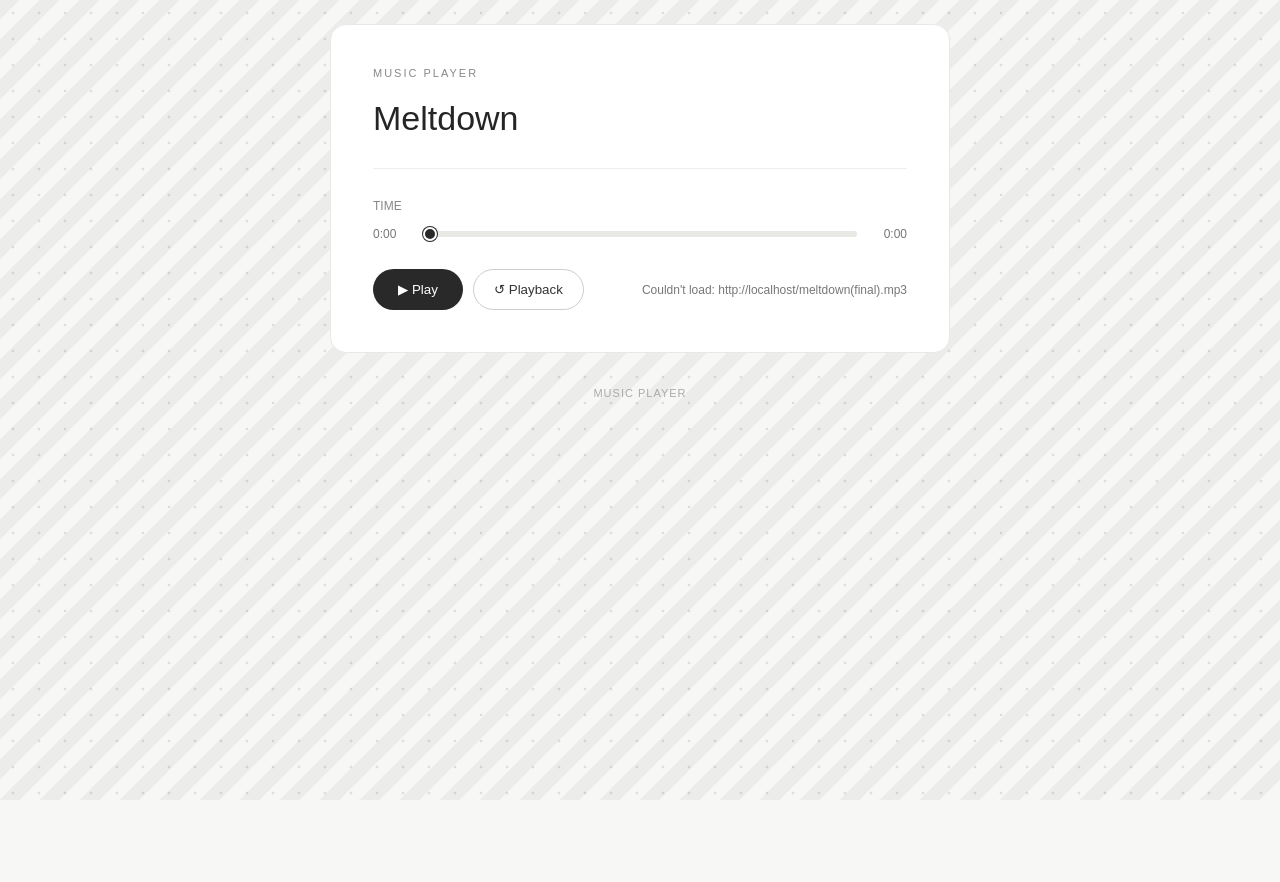
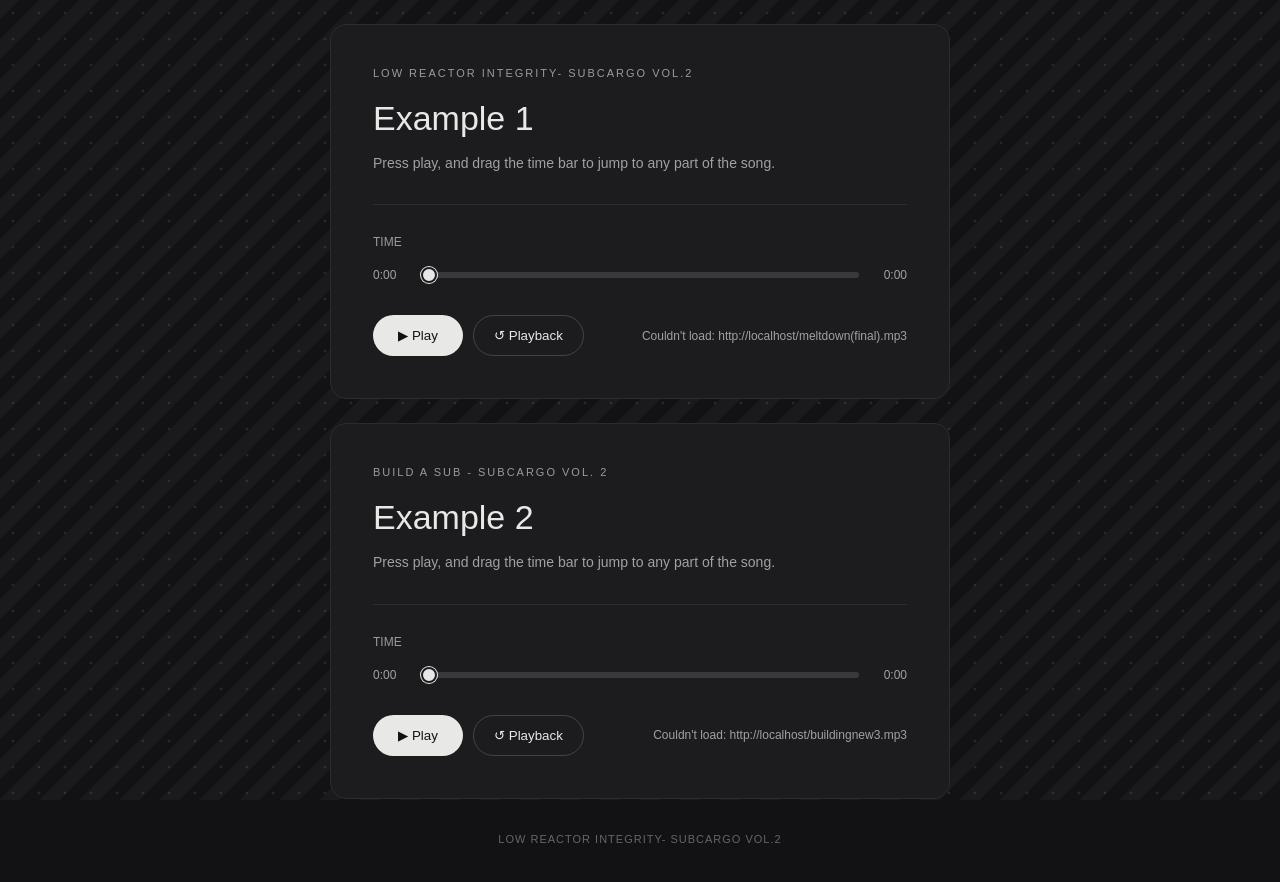
Before and after one commit to cparrot499/Quality_showcase, a plain HTML site: page index.html in a window 1280 px wide. Before the commit the page ends 800 px from the top, so only its background shows below. Drawn offline with Linux system fonts and the light colour scheme.

Commit message:
Update index.html

```diff
--- a/index.html
+++ b/index.html
@@ -3,16 +3,18 @@
 <head>
 <meta charset="UTF-8">
 <meta name="viewport" content="width=device-width, initial-scale=1">
-<title>Music Player</title>
+<title>Low reactor integrity- subcargo vol.2</title>
 
 <style>
 * { box-sizing: border-box; }
 
+:root { color-scheme: dark; }
+
 body {
   margin: 0;
   min-height: 100vh;
-  background: #f7f7f5;
-  color: #252525;
+  background: #121214;
+  color: #e8e8e6;
   font-family: Arial, sans-serif;
   display: flex;
   flex-direction: column;
@@ -27,29 +29,29 @@ body {
   inset: 0;
   z-index: -1;
   pointer-events: none;
-  background-color: #f7f7f5;
+  background-color: #121214;
   background-image:
-    radial-gradient(circle, rgba(0, 0, 0, 0.10) 1.2px, transparent 1.7px),
+    radial-gradient(circle, rgba(255, 255, 255, 0.09) 1.2px, transparent 1.7px),
     linear-gradient(135deg,
-      rgba(0, 0, 0, 0.045) 25%, transparent 25%,
-      transparent 50%, rgba(0, 0, 0, 0.045) 50%,
-      rgba(0, 0, 0, 0.045) 75%, transparent 75%);
+      rgba(255, 255, 255, 0.035) 25%, transparent 25%,
+      transparent 50%, rgba(255, 255, 255, 0.035) 50%,
+      rgba(255, 255, 255, 0.035) 75%, transparent 75%);
   background-size: 26px 26px, 40px 40px;
 }
 
 .player {
   width: 100%;
   max-width: 620px;
-  background: white;
+  background: #1c1c1f;
   padding: 42px;
-  border: 1px solid #e8e8e5;
+  border: 1px solid #2c2c30;
   border-radius: 16px;
 }
 
 .eyebrow {
   font-size: 11px;
   letter-spacing: 2px;
-  color: #888;
+  color: #9a9aa0;
   text-transform: uppercase;
 }
 
@@ -60,20 +62,20 @@ h1 {
 }
 
 .description {
-  color: #777;
+  color: #a0a0a6;
   line-height: 1.6;
   font-size: 14px;
 }
 
 .divider {
   border: 0;
-  border-top: 1px solid #eee;
+  border-top: 1px solid #2c2c30;
   margin: 30px 0;
 }
 
 .state-label {
   font-size: 12px;
-  color: #888;
+  color: #9a9aa0;
   margin-bottom: 14px;
 }
 
@@ -83,7 +85,7 @@ h1 {
   align-items: center;
   gap: 12px;
   font-size: 12px;
-  color: #777;
+  color: #a0a0a6;
 }
 
 .timebar span {
@@ -97,35 +99,49 @@ input[type="range"] {
   -webkit-appearance: none;
   appearance: none;
   flex: 1;
-  height: 6px;
-  border-radius: 3px;
-  background: linear-gradient(to right, #292929 var(--fill, 0%), #e8e8e5 var(--fill, 0%));
+  height: 24px;              /* tall hit area so the bar is easy to grab */
+  margin: 0;
+  background: transparent;
   cursor: pointer;
   outline: none;
+  touch-action: none;
 }
 
 input[type="range"]:disabled { cursor: default; opacity: 0.6; }
 
+input[type="range"]::-webkit-slider-runnable-track {
+  height: 6px;
+  border-radius: 3px;
+  background: linear-gradient(to right, #e8e8e6 var(--fill, 0%), #38383d var(--fill, 0%));
+}
+
+input[type="range"]::-moz-range-track {
+  height: 6px;
+  border-radius: 3px;
+  background: linear-gradient(to right, #e8e8e6 var(--fill, 0%), #38383d var(--fill, 0%));
+}
+
 input[type="range"]::-webkit-slider-thumb {
   -webkit-appearance: none;
-  width: 14px;
-  height: 14px;
+  width: 16px;
+  height: 16px;
+  margin-top: -5px;
   border-radius: 50%;
-  background: #292929;
-  border: 2px solid white;
-  box-shadow: 0 0 0 1px #292929;
+  background: #e8e8e6;
+  border: 2px solid #1c1c1f;
+  box-shadow: 0 0 0 1px #e8e8e6;
 }
 
 input[type="range"]::-moz-range-thumb {
   width: 12px;
   height: 12px;
   border-radius: 50%;
-  background: #292929;
-  border: 2px solid white;
-  box-shadow: 0 0 0 1px #292929;
+  background: #e8e8e6;
+  border: 2px solid #1c1c1f;
+  box-shadow: 0 0 0 1px #e8e8e6;
 }
 
-input[type="range"]:focus-visible { box-shadow: 0 0 0 3px rgba(0, 0, 0, 0.15); }
+input[type="range"]:focus-visible::-webkit-slider-thumb { box-shadow: 0 0 0 3px rgba(255, 255, 255, 0.35); }
 
 .controls {
   display: flex;
@@ -137,8 +153,8 @@ input[type="range"]:focus-visible { box-shadow: 0 0 0 3px rgba(0, 0, 0, 0.15); }
 
 .play {
   border: none;
-  background: #292929;
-  color: white;
+  background: #e8e8e6;
+  color: #121214;
   border-radius: 30px;
   padding: 13px 25px;
   cursor: pointer;
@@ -151,9 +167,9 @@ input[type="range"]:focus-visible { box-shadow: 0 0 0 3px rgba(0, 0, 0, 0.15); }
 }
 
 .restart {
-  border: 1px solid #ccc;
-  background: white;
-  color: #333;
+  border: 1px solid #444;
+  background: #1c1c1f;
+  color: #e8e8e6;
   border-radius: 30px;
   padding: 12px 20px;
   cursor: pointer;
@@ -163,12 +179,12 @@ input[type="range"]:focus-visible { box-shadow: 0 0 0 3px rgba(0, 0, 0, 0.15); }
 
 .status {
   font-size: 12px;
-  color: #777;
+  color: #a0a0a6;
 }
 
 .footer {
   text-align: center;
-  color: #aaa;
+  color: #666;
   font-size: 11px;
   margin: 10px 0 20px;
   letter-spacing: 1px;
@@ -185,45 +201,52 @@ input[type="range"]:focus-visible { box-shadow: 0 0 0 3px rgba(0, 0, 0, 0.15); }
 
 <div id="bg"></div>
 
-<main class="player">
-  <div class="eyebrow">Music Player</div>
-
-  <h1 id="title">No song loaded</h1>
-
-  <p class="description" id="caption">
-    Add a song in the code and it will show up here.
-  </p>
-
+<!-- ============ PLAYER 1 ============ -->
+<!-- data-file = file name, data-start = seconds into the song to begin at -->
+<main class="player" data-file="meltdown(final).mp3" data-start="0">
+  <div class="eyebrow">Low reactor integrity- subcargo vol.2</div>
+  <h1>Example 1</h1>
+  <p class="description">Press play, and drag the time bar to jump to any part of the song.</p>
   <hr class="divider">
-
   <div class="state-label">TIME</div>
-
   <div class="timebar">
-    <span id="current">0:00</span>
-    <input type="range" id="seek" min="0" max="100" step="0.1" value="0" disabled aria-label="Time bar">
-    <span id="duration">0:00</span>
+    <span class="current">0:00</span>
+    <input type="range" class="seek" min="0" max="100" step="0.1" value="0" disabled aria-label="Time bar">
+    <span class="duration">0:00</span>
   </div>
-
   <div class="controls">
     <div class="buttons">
-      <button class="play" id="play" disabled>▶ Play</button>
-      <button class="restart" id="restart" disabled>↺ Playback</button>
+      <button class="play" disabled>▶ Play</button>
+      <button class="restart" disabled>↺ Playback</button>
     </div>
-    <span class="status" id="status">No song loaded</span>
+    <span class="status">Ready</span>
   </div>
 </main>
 
-<div class="footer">MUSIC PLAYER</div>
+<!-- ============ PLAYER 2 ============ -->
+<main class="player" data-file="buildingnew3.mp3" data-start="0">
+  <div class="eyebrow">build a sub - subcargo vol. 2</div>
+  <h1>Example 2</h1>
+  <p class="description">Press play, and drag the time bar to jump to any part of the song.</p>
+  <hr class="divider">
+  <div class="state-label">TIME</div>
+  <div class="timebar">
+    <span class="current">0:00</span>
+    <input type="range" class="seek" min="0" max="100" step="0.1" value="0" disabled aria-label="Time bar">
+    <span class="duration">0:00</span>
+  </div>
+  <div class="controls">
+    <div class="buttons">
+      <button class="play" disabled>▶ Play</button>
+      <button class="restart" disabled>↺ Playback</button>
+    </div>
+    <span class="status">Ready</span>
+  </div>
+</main>
+
+<div class="footer">LOW REACTOR INTEGRITY- SUBCARGO VOL.2</div>
 
 <script>
-// ---------- ADD YOUR SONGS HERE ----------
-// file = file name (use real .wav or .mp3 files in the same folder)
-// start = seconds into the song to begin at
-const songs = [
-  { title: "Meltdown", caption: "", file: "meltdown(final).mp3", start: 0 },
-  // { title: "Song name", caption: "Artist", file: "song.wav", start: 0 },
-];
-
 // ---------- Moving background ----------
 // Same drifting texture as the adaptive music site.
 // It eases to a stop when nothing is playing and eases back up when music starts.
@@ -253,21 +276,12 @@ function animateBackground(now) {
 const reduceMotion = window.matchMedia("(prefers-reduced-motion: reduce)").matches;
 if (!reduceMotion) requestAnimationFrame(animateBackground);
 
-// ---------- Player ----------
-const audio = new Audio();
-audio.preload = "auto";
+// ---------- Players ----------
+const players = [];
 
-const playBtn = document.getElementById("play");
-const restartBtn = document.getElementById("restart");
-const seek = document.getElementById("seek");
-const currentEl = document.getElementById("current");
-const durationEl = document.getElementById("duration");
-const titleEl = document.getElementById("title");
-const captionEl = document.getElementById("caption");
-const statusEl = document.getElementById("status");
-
-let startAt = 0;
-let dragging = false;
+function updateBackground() {
+  bgTarget = players.some(p => p.isPlaying()) ? 1 : 0;
+}
 
 function fmt(t) {
   if (!isFinite(t)) return "0:00";
@@ -276,26 +290,30 @@ function fmt(t) {
   return m + ":" + s;
 }
 
+function createPlayer(root) {
+  const startAt = Number(root.dataset.start || 0);
+
+  const audio = new Audio();
+  audio.preload = "auto";
+  audio.src = root.dataset.file;
+
+  const playBtn = root.querySelector(".play");
+  const restartBtn = root.querySelector(".restart");
+  const seek = root.querySelector(".seek");
+  const currentEl = root.querySelector(".current");
+  const durationEl = root.querySelector(".duration");
+  const statusEl = root.querySelector(".status");
+
+  let dragging = false;
+
   function updateFill() {
     const max = Number(seek.max) || 1;
     seek.style.setProperty("--fill", (Number(seek.value) / max * 100) + "%");
   }
 
-function loadSong(song) {
-  startAt = song.start || 0;
-  audio.src = song.file;
-  titleEl.textContent = song.title;
-  captionEl.textContent = song.caption || "";
-  statusEl.textContent = "Ready";
   playBtn.disabled = false;
   restartBtn.disabled = false;
   seek.disabled = false;
-
-  audio.addEventListener("loadedmetadata", function once() {
-    audio.currentTime = startAt;
-    audio.removeEventListener("loadedmetadata", once);
-  });
-}
 
   audio.addEventListener("error", () => {
     statusEl.textContent = "Couldn't load: " + audio.currentSrc;
@@ -304,6 +322,7 @@ audio.addEventListener("error", () => {
   audio.addEventListener("loadedmetadata", () => {
     seek.max = audio.duration;
     durationEl.textContent = fmt(audio.duration);
+    if (startAt > 0 && audio.currentTime === 0) audio.currentTime = startAt;
     updateFill();
   });
 
@@ -317,26 +336,31 @@ audio.addEventListener("timeupdate", () => {
   audio.addEventListener("play", () => {
     playBtn.textContent = "Ⅱ Pause";
     statusEl.textContent = "Playing";
-  bgTarget = 1;
+    updateBackground();
   });
 
   audio.addEventListener("pause", () => {
     playBtn.textContent = "▶ Play";
     if (!audio.ended) statusEl.textContent = "Paused";
-  bgTarget = 0;
+    updateBackground();
   });
 
   audio.addEventListener("ended", () => {
     playBtn.textContent = "▶ Play";
     statusEl.textContent = "Finished";
-  bgTarget = 0;
     audio.currentTime = startAt;
+    updateBackground();
   });
 
   playBtn.addEventListener("click", async () => {
     try {
-    if (audio.paused) await audio.play();
-    else audio.pause();
+      if (audio.paused) {
+        // Only one song plays at a time
+        players.forEach(p => { if (p.root !== root) p.pause(); });
+        await audio.play();
+      } else {
+        audio.pause();
+      }
     } catch (error) {
       statusEl.textContent = "Audio playback failed";
       console.error(error);
@@ -348,19 +372,28 @@ restartBtn.addEventListener("click", () => {
     statusEl.textContent = audio.paused ? "Back at the start" : "Playing";
   });
 
-// Time bar: drag to preview the time, release to jump
+  // Time bar: drag it and the song follows live
+  seek.addEventListener("pointerdown", () => { dragging = true; });
+  seek.addEventListener("pointerup", () => { dragging = false; });
+  seek.addEventListener("pointercancel", () => { dragging = false; });
+
   seek.addEventListener("input", () => {
-  dragging = true;
-  currentEl.textContent = fmt(Number(seek.value));
+    const t = Number(seek.value);
+    currentEl.textContent = fmt(t);
     updateFill();
+    if (isFinite(audio.duration)) audio.currentTime = t;
   });
 
-seek.addEventListener("change", () => {
-  audio.currentTime = Number(seek.value);
-  dragging = false;
+  return {
+    root,
+    pause: () => audio.pause(),
+    isPlaying: () => !audio.paused && !audio.ended
+  };
+}
+
+document.querySelectorAll(".player").forEach(root => {
+  players.push(createPlayer(root));
 });
-
-if (songs.length > 0) loadSong(songs[0]);
 </script>
 
 </body>
```
Lines whose indentation alone changed are shown as unchanged.
